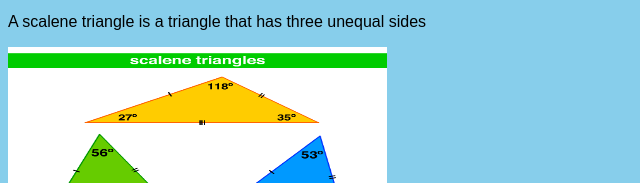
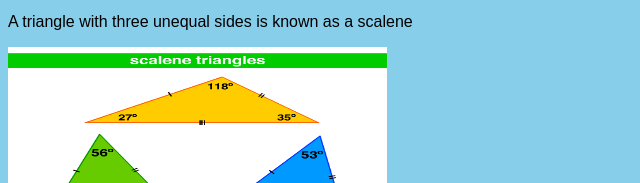
Before and after one commit to NES26/triangle-tracker, a plain HTML site: page index.html in a window 1280 px wide. Shown: the part 354-537 px from the top of the page, 0-640 px from the left. Drawn offline with Linux system fonts and the light colour scheme.

Commit message:
Add index.html content

```diff
--- a/index.html
+++ b/index.html
@@ -19,7 +19,7 @@
 
           </div>
         <div class="Scalene">
-          <p>  A scalene triangle is a triangle that has three unequal sides </p>
+          <p>  A triangle with three unequal sides is known as a scalene </p>
           <img src="image/img4.gif" alt="Scalene triangle">
 
         </div>
```
